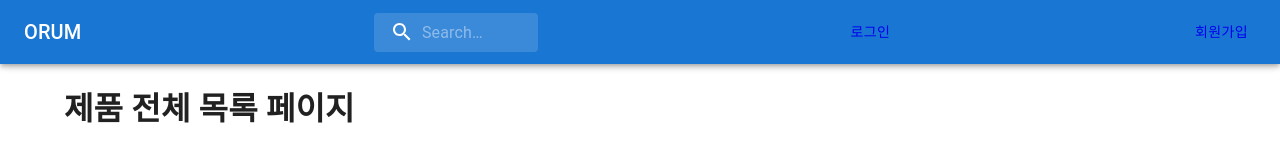
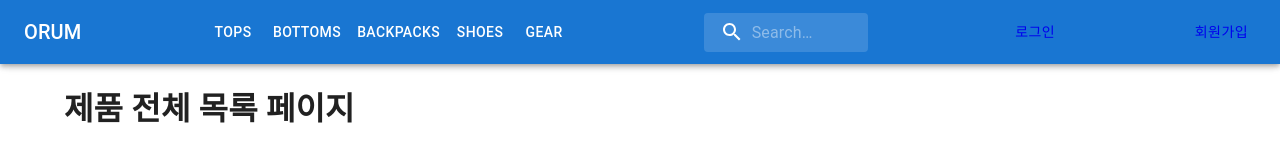
Before and after one commit to veryyounng/orum-market-front, a React (Vite) app: page / in a window 1280 px wide. Shown: the top 160 px of the page. Built offline with nearby package versions, Linux system fonts and the light colour scheme; no server answers.

Commit message:
Feat: 헤더에 카테고리 분류 표시 #13

```diff
--- a/src/components/Header.tsx
+++ b/src/components/Header.tsx
@@ -11,13 +11,15 @@ import DialogActions from '@mui/material/DialogActions';
 import DialogContent from '@mui/material/DialogContent';
 import DialogContentText from '@mui/material/DialogContentText';
 import DialogTitle from '@mui/material/DialogTitle';
-import { Badge, Button, Container } from '@mui/material';
+import { Badge, Box, Button, Container } from '@mui/material';
 import NotificationsIcon from '@mui/icons-material/Notifications';
 import { Link, useNavigate } from 'react-router-dom';
 import { useUserStore } from '../lib/store';
 import { useState } from 'react';
 import { Logout } from '@mui/icons-material';
 import { UserStore } from '../lib/store';
+
+const categories = ['tops', 'bottoms', 'backpacks', 'shoes', 'gear'];
 
 export default function Header() {
   const [openLogoutDialog, setOpenLogoutDialog] = useState(false);
@@ -85,6 +87,19 @@ export default function Header() {
     );
   }
 
+  const renderCategoryLinks = () => {
+    return categories.map((category) => (
+      <Button
+        key={category}
+        component={Link}
+        to={`/category/${category}`}
+        color="inherit"
+      >
+        {category.charAt(0).toUpperCase() + category.slice(1)}
+      </Button>
+    ));
+  };
+
   return (
     <Container maxWidth="sm">
       <AppBar position="fixed">
@@ -108,6 +123,9 @@ export default function Header() {
               ORUM
             </Typography>
           </Link>
+
+          <Box sx={{ display: 'flex' }}>{renderCategoryLinks()}</Box>
+
           <Search>
             <SearchIconWrapper>
               <SearchIcon />
```
